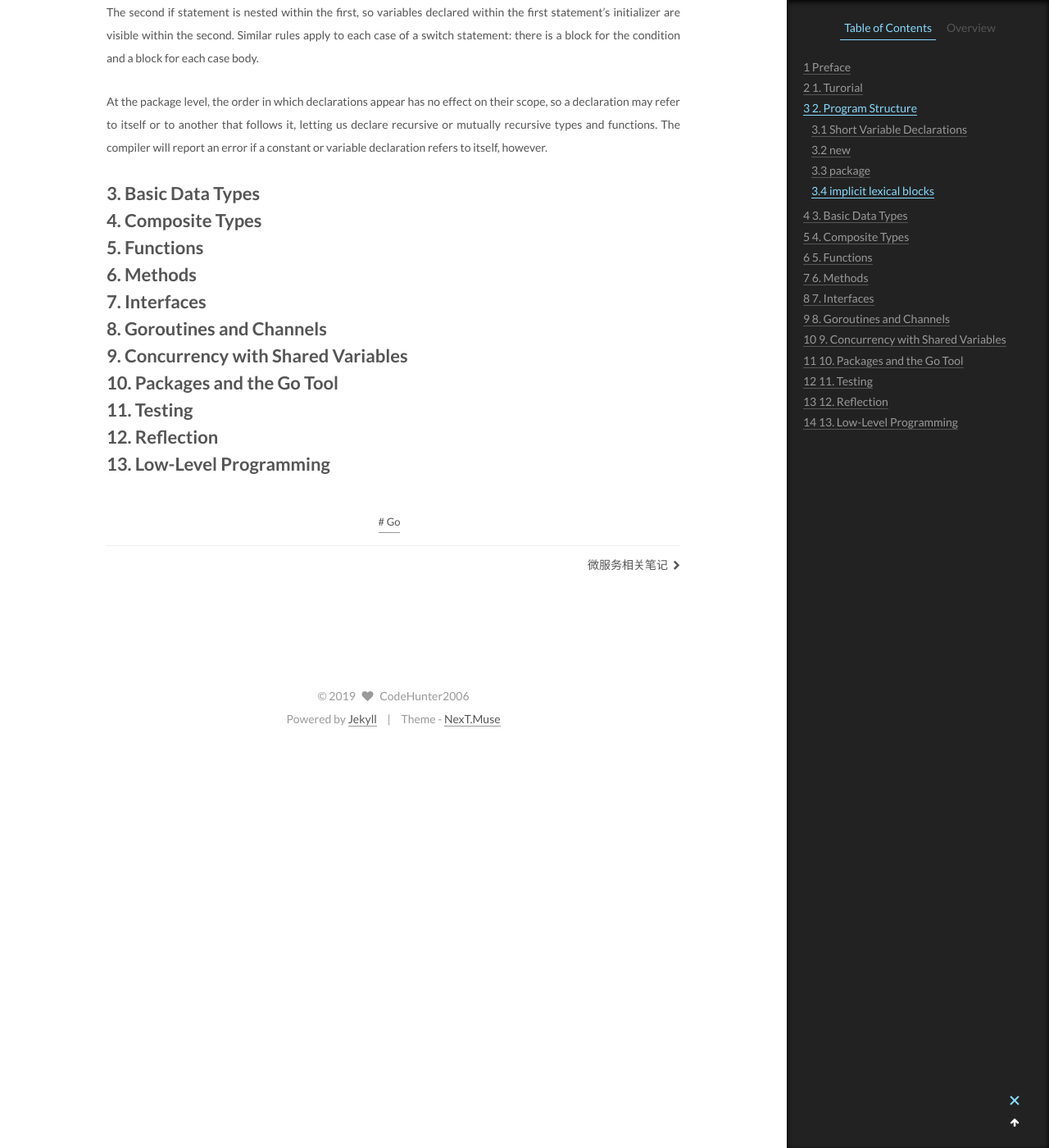
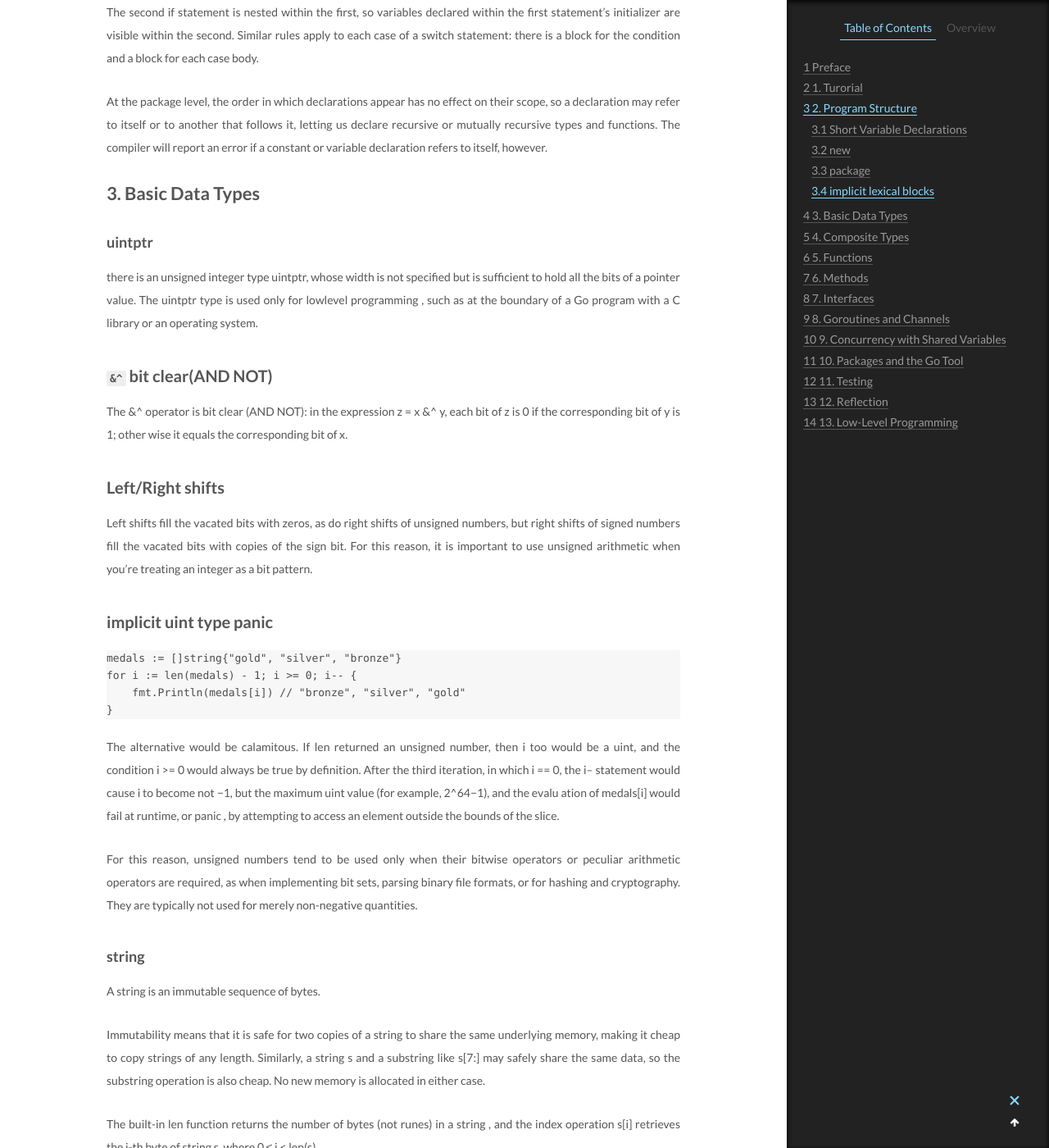
Before and after one commit to CodeHunter2006/CodeHunter2006.github.io, a Jekyll site: the page built from _posts/2019-12-21-TheGoProgrammingLaguage_Notes.md, in a window 1280 px wide and 1400 px high, scrolled down 2374 px. Shown: the whole window at 82% size. Built offline with Jekyll 4.4.1, drawn with Linux system fonts in a browser that asks for light colours; some of the changed text lies outside the part shown.

Commit message:
[chore]: add contents.

````diff
--- a/_posts/2019-12-21-TheGoProgrammingLaguage_Notes.md
+++ b/_posts/2019-12-21-TheGoProgrammingLaguage_Notes.md
@@ -82,6 +82,49 @@ At the package level, the order in which declarations appear has no effect on th
 
 # 3. Basic Data Types
 
+### uintptr
+
+there is an unsigned integer type uintptr, whose width is not specified but is sufficient to hold all the bits of a pointer value. The uintptr type is used only for lowlevel programming , such as at the boundary of a Go program with a C library or an operating system.
+
+## `&^` bit clear(AND NOT)
+
+The &^ operator is bit clear (AND NOT): in the expression z = x &^ y, each bit of z is 0 if the corresponding bit of y is 1; other wise it equals the corresponding bit of x.
+
+## Left/Right shifts
+
+Left shifts fill the vacated bits with zeros, as do right shifts of unsigned numbers, but right shifts of signed numbers fill the vacated bits with copies of the sign bit. For this reason, it is important to use unsigned arithmetic when you’re treating an integer as a bit pattern.
+
+## implicit uint type panic
+
+```Go
+medals := []string{"gold", "silver", "bronze"}
+for i := len(medals) - 1; i >= 0; i-- {
+    fmt.Println(medals[i]) // "bronze", "silver", "gold"
+}
+```
+
+The alternative would be calamitous. If len returned an unsigned number, then i too would be a uint, and the condition i >= 0 would always be true by definition. After the third iteration, in which i == 0, the i-- statement would cause i to become not −1, but the maximum uint value (for example, 2^64−1), and the evalu ation of medals[i] would fail at runtime, or panic , by attempting to access an element outside the bounds of the slice.
+
+For this reason, unsigned numbers tend to be used only when their bitwise operators or peculiar arithmetic operators are required, as when implementing bit sets, parsing binary file formats, or for hashing and cryptography. They are typically not used for merely non-negative quantities.
+
+### string
+
+A string is an immutable sequence of bytes.
+
+Immutability means that it is safe for two copies of a string to share the same underlying memory, making it cheap to copy strings of any length. Similarly, a string s and a substring like s[7:] may safely share the same data, so the substring operation is also cheap. No new memory is allocated in either case.
+
+The built-in len function returns the number of bytes (not runes) in a string , and the index operation s[i] retrieves the i-th byte of string s, where 0 ≤ i < len(s).
+
+A []rune conversion applied to a UTF-8-encoded string returns the sequence of Unicode code points that the string encodes.
+
+```Go
+// "program" in Japanese katakana
+s := "プログラム"
+fmt.Printf("%x\n", s) // "e3 83 97 e3 83 ad e3 82 b0 e3 83 a9 e3 83 a0"
+r := []rune(s)
+fmt.Printf("%x\n", r) // "[30d7 30ed 30b0 30e9 30e0]"
+```
+
 # 4. Composite Types
 
 # 5. Functions
````
Also changed, not shown: _posts/2018-11-28-Go_Syntax.md (+9 -3 lines), _posts/2019-11-02-PlantUML_introduce.md (+4 -0 lines), _posts/2019-12-28-Go_Package.md (added, +37 -0 lines), _posts/2019-12-28-Hardware_KeyPerformance_Indicators.md (added, +55 -0 lines).
